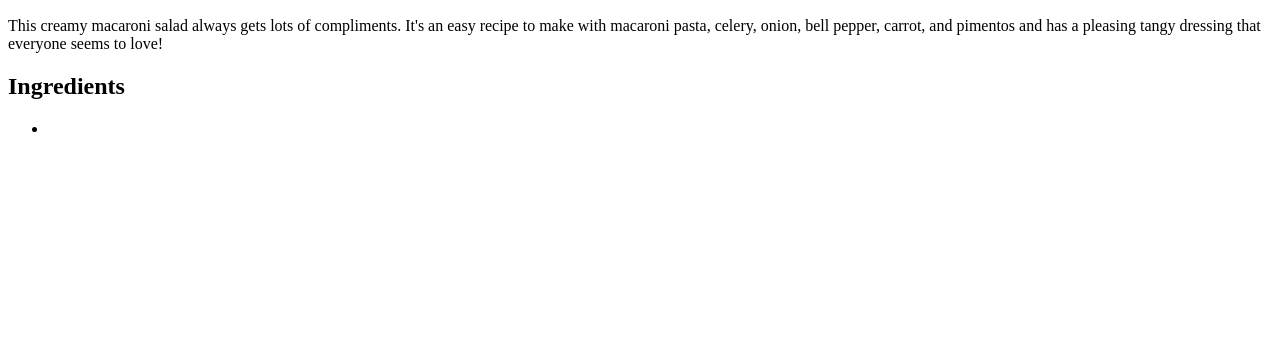
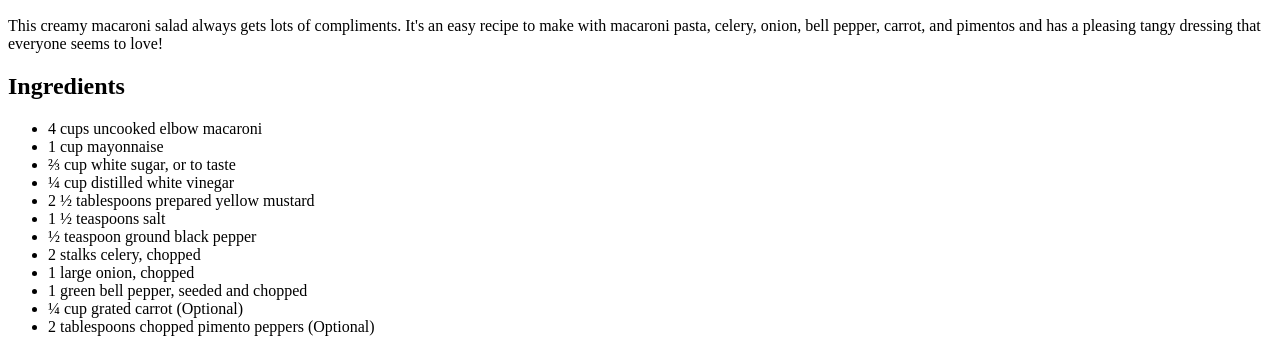
Before and after one commit to pcary2025/odin-recipes, a plain HTML site: page recipes/macaroni-salad.html in a window 1280 px wide. Shown: the part 922-1274 px from the top of the page. Before the commit the page ends 1076 px from the top, so only its background shows below. Drawn offline with Linux system fonts and the light colour scheme.

Commit message:
Create unordered list of ingredients for macaroni salad page

```diff
--- a/recipes/macaroni-salad.html
+++ b/recipes/macaroni-salad.html
@@ -15,7 +15,18 @@
 
     <h2>Ingredients</h2>
     <ul>
-        <li></li>
+        <li>4 cups uncooked elbow macaroni</li>
+        <li>1 cup mayonnaise</li>
+        <li>⅔ cup white sugar, or to taste </li>
+        <li>¼ cup distilled white vinegar</li>
+        <li>2 ½ tablespoons prepared yellow mustard</li>
+        <li>1 ½ teaspoons salt</li>
+        <li>½ teaspoon ground black pepper</li>
+        <li>2 stalks celery, chopped</li>
+        <li>1 large onion, chopped</li>
+        <li>1 green bell pepper, seeded and chopped</li>
+        <li>¼ cup grated carrot (Optional)</li>
+        <li>2 tablespoons chopped pimento peppers (Optional)</li>
     </ul>
 </body>
 </html>
```
